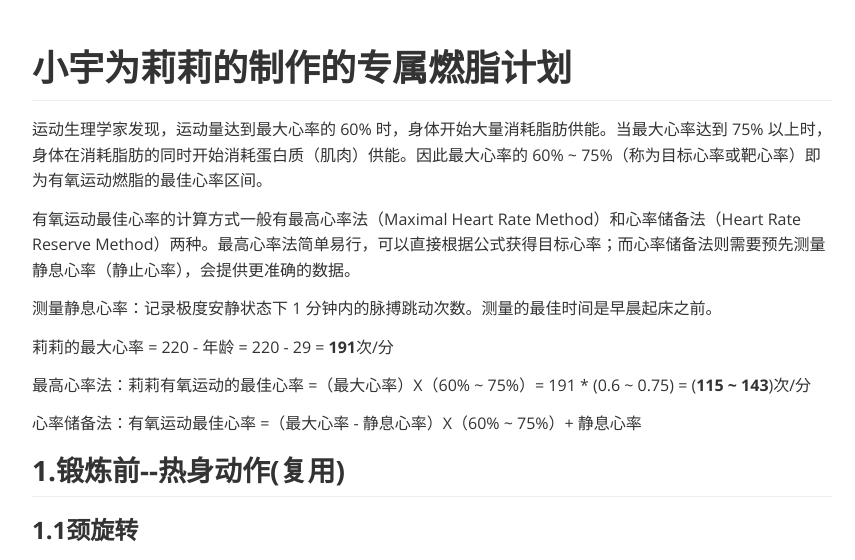
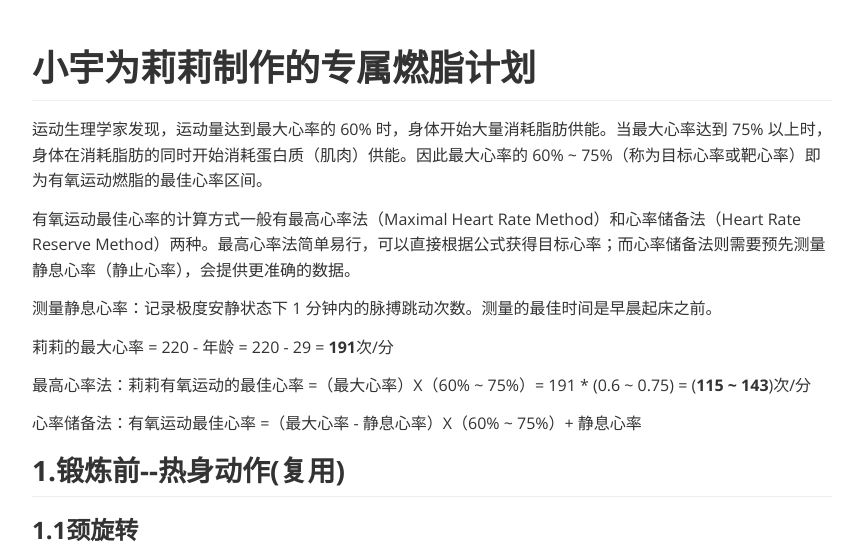
Before and after one commit to xiayusee/xiayusee.github.io, a plain HTML site: page index.html in a window 1280 px wide. Shown: the top 560 px of the page, without its empty margins (208-1063 px from the left). Drawn offline with nearby package versions, Linux system fonts and the light colour scheme.

Commit message:
Update index.html

```diff
--- a/index.html
+++ b/index.html
@@ -504,7 +504,7 @@ header, .context-menu, .megamenu-content, footer{
 </style>
 </head>
 <body class='typora-export os-windows' >
-<div  id='write'  class = 'is-node'><h1><a name="小宇为莉莉的制作的专属燃脂计划" class="md-header-anchor"></a><span>小宇为莉莉的制作的专属燃脂计划</span></h1><p><span>运动生理学家发现，运动量达到最大心率的 60% 时，身体开始大量消耗脂肪供能。当最大心率达到 75% 以上时，身体在消耗脂肪的同时开始消耗蛋白质（肌肉）供能。因此最大心率的 60% ~ 75%（称为目标心率或靶心率）即为有氧运动燃脂的最佳心率区间。</span></p><p><span>有氧运动最佳心率的计算方式一般有最高心率法（Maximal Heart Rate Method）和心率储备法（Heart Rate Reserve Method）两种。最高心率法简单易行，可以直接根据公式获得目标心率；而心率储备法则需要预先测量静息心率（静止心率），会提供更准确的数据。</span></p><p><span>测量静息心率：记录极度安静状态下 1 分钟内的脉搏跳动次数。测量的最佳时间是早晨起床之前。</span></p><p><span>莉莉的最大心率 = 220 - 年龄 = 220 - 29 = </span><strong><span>191</span></strong><span>次/分</span></p><p><span>最高心率法：莉莉有氧运动的最佳心率 =（最大心率）X（60% ~ 75%）= 191 * (0.6 ~ 0.75) = (</span><strong><span>115 ~ 143</span></strong><span>)次/分</span></p><p><span>心率储备法：有氧运动最佳心率 =（最大心率 - 静息心率）X（60% ~ 75%）+ 静息心率</span></p><h2><a name="1锻炼前--热身动作复用" class="md-header-anchor"></a><span>1.锻炼前--热身动作(复用)</span></h2><h3><a name="11颈旋转" class="md-header-anchor"></a><span>1.1颈旋转</span></h3><p><span>前后左右活动头部，拉动颈部肌肉。动作共需进行3组，每组10次，每组间允许有5~10秒的休息时间。</span>
+<div  id='write'  class = 'is-node'><h1><a name="小宇为莉莉制作的专属燃脂计划" class="md-header-anchor"></a><span>小宇为莉莉制作的专属燃脂计划</span></h1><p><span>运动生理学家发现，运动量达到最大心率的 60% 时，身体开始大量消耗脂肪供能。当最大心率达到 75% 以上时，身体在消耗脂肪的同时开始消耗蛋白质（肌肉）供能。因此最大心率的 60% ~ 75%（称为目标心率或靶心率）即为有氧运动燃脂的最佳心率区间。</span></p><p><span>有氧运动最佳心率的计算方式一般有最高心率法（Maximal Heart Rate Method）和心率储备法（Heart Rate Reserve Method）两种。最高心率法简单易行，可以直接根据公式获得目标心率；而心率储备法则需要预先测量静息心率（静止心率），会提供更准确的数据。</span></p><p><span>测量静息心率：记录极度安静状态下 1 分钟内的脉搏跳动次数。测量的最佳时间是早晨起床之前。</span></p><p><span>莉莉的最大心率 = 220 - 年龄 = 220 - 29 = </span><strong><span>191</span></strong><span>次/分</span></p><p><span>最高心率法：莉莉有氧运动的最佳心率 =（最大心率）X（60% ~ 75%）= 191 * (0.6 ~ 0.75) = (</span><strong><span>115 ~ 143</span></strong><span>)次/分</span></p><p><span>心率储备法：有氧运动最佳心率 =（最大心率 - 静息心率）X（60% ~ 75%）+ 静息心率</span></p><h2><a name="1锻炼前--热身动作复用" class="md-header-anchor"></a><span>1.锻炼前--热身动作(复用)</span></h2><h3><a name="11颈旋转" class="md-header-anchor"></a><span>1.1颈旋转</span></h3><p><span>前后左右活动头部，拉动颈部肌肉。动作共需进行3组，每组10次，每组间允许有5~10秒的休息时间。</span>
 <img src="https://hiphotos.baidu.com/feed/pic/item/b7fd5266d0160924f795e161d80735fae6cd3413.jpg" referrerpolicy="no-referrer" alt="颈旋转"></p><h3><a name="12髋关节旋转" class="md-header-anchor"></a><span>1.2髋关节旋转</span></h3><p><span>身体上半部分前倾，腰部向下弯曲90度，身体起来，分别向左向右弯曲，拉伸。动作共需进行3组，每组10次，每组间允许有10~30秒的休息时间。</span>
 <img src="https://hiphotos.baidu.com/feed/pic/item/a8014c086e061d95940c744277f40ad162d9ca06.jpg" referrerpolicy="no-referrer" alt="髋关节旋转"></p><h3><a name="13高抬腿" class="md-header-anchor"></a><span>1.3高抬腿</span></h3><p><span>双脚交叉高抬腿。尽量抬高带自己的极限。动作共需进行3组，每组10次，每组间允许有10~30秒的休息时间。</span>
 <img src="https://hiphotos.baidu.com/feed/pic/item/a1ec08fa513d2697e9984b2759fbb2fb4316d805.jpg" referrerpolicy="no-referrer" alt="高抬腿"></p><h3><a name="14交替髂腰肌拉伸" class="md-header-anchor"></a><span>1.4交替髂腰肌拉伸</span></h3><p><span>脚部往右跨出成弓形步，双手举高。然后撤右脚回到原位，同时活动背部，双手抓地，臀部顺势向上翘起。动作共需进行3组，每组10次，每组间允许有10~30秒的休息时间。</span>
```
